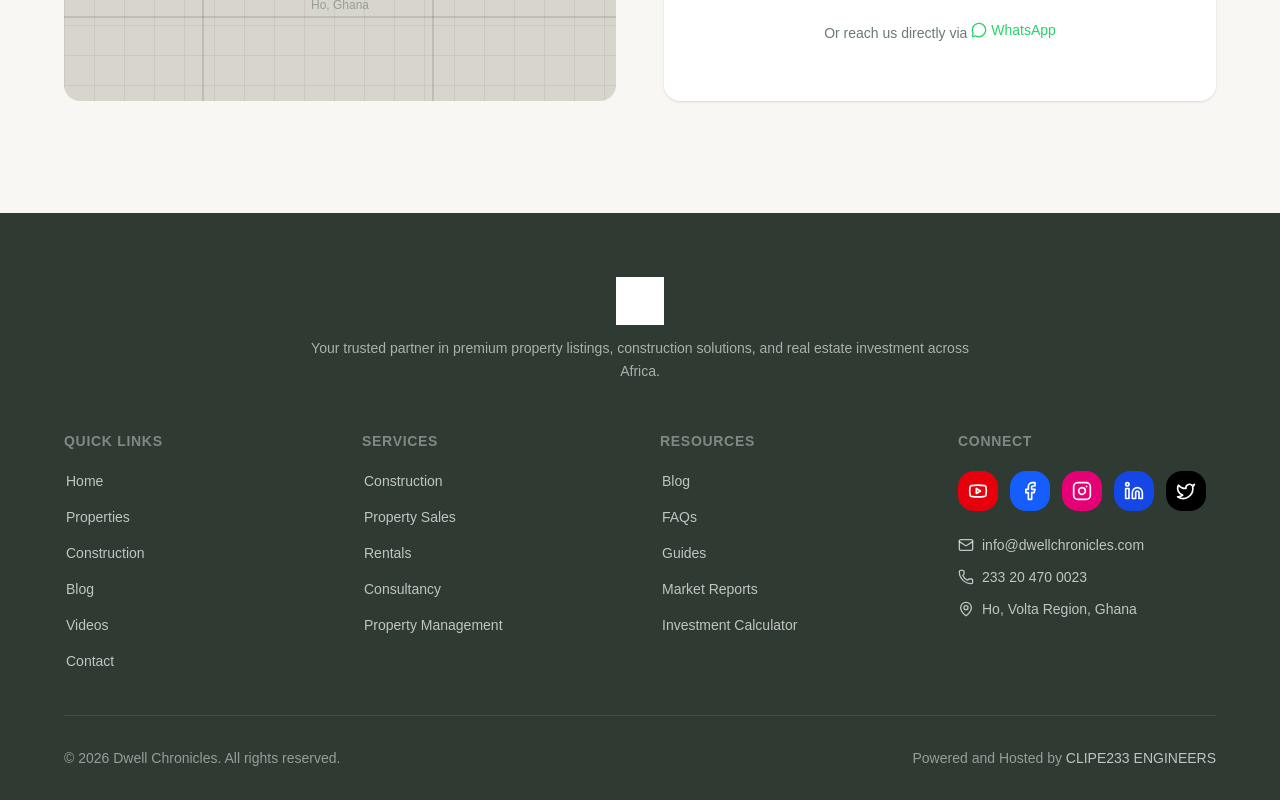
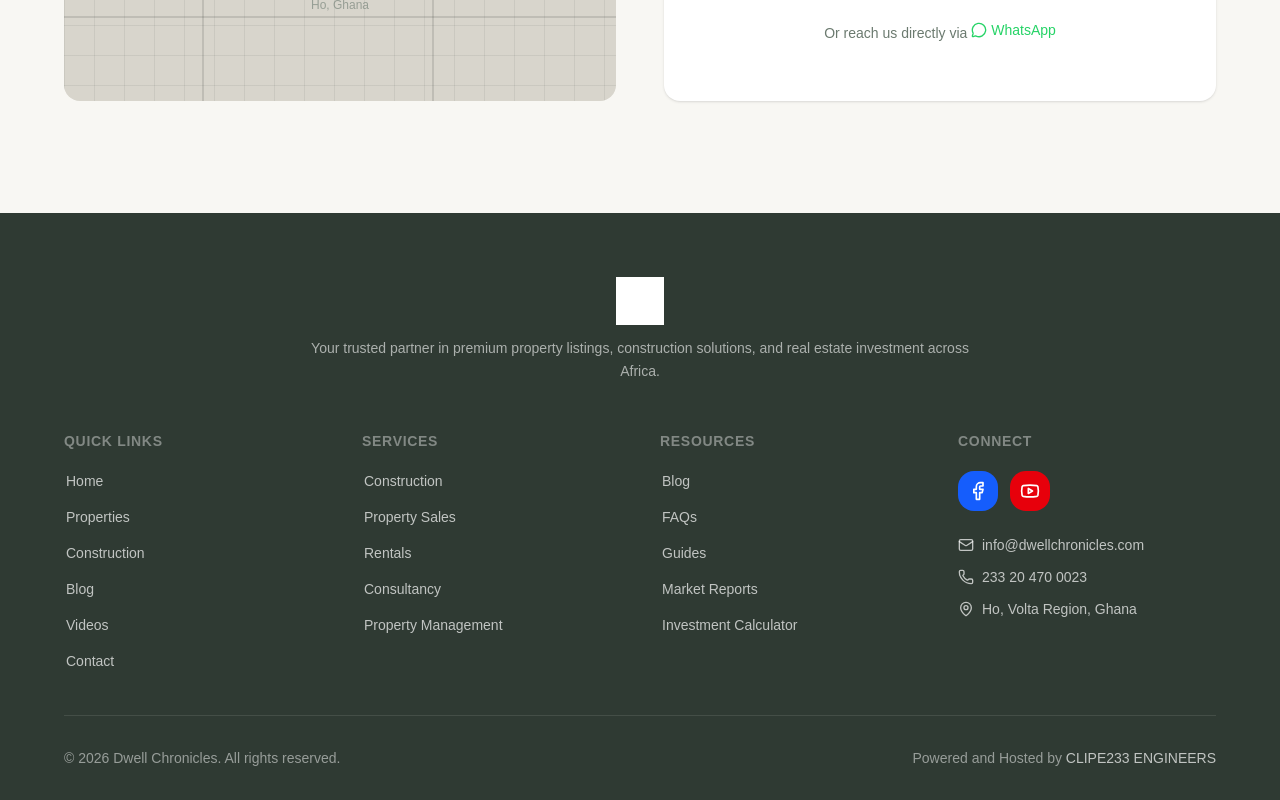
Before and after one commit to lilromeo2290/Dwell-Chronicles, a Next.js app: page / in a window 1280 px wide. Shown: the part 7045-7845 px from the top of the page. Built offline with nearby package versions, Linux system fonts and the light colour scheme; a web font is replaced by a local one.

Commit message:
2bf8243a-a468-40b9-bebe-b8581a174c36

```diff
--- a/src/components/sections/Footer.tsx
+++ b/src/components/sections/Footer.tsx
@@ -4,9 +4,6 @@ import {
   ArrowRight,
   Youtube,
   Facebook,
-  Instagram,
-  Linkedin,
-  Twitter,
 
   Mail,
   Phone,
@@ -40,34 +37,16 @@ const resources = [
 
 const socialLinks = [
   {
-    icon: Youtube,
-    href: '#',
-    bg: 'bg-red-600',
-    label: 'YouTube',
-  },
-  {
     icon: Facebook,
-    href: '#',
+    href: 'https://web.facebook.com/dwellchronicles',
     bg: 'bg-blue-600',
     label: 'Facebook',
   },
   {
-    icon: Instagram,
-    href: '#',
-    bg: 'bg-pink-600',
-    label: 'Instagram',
-  },
-  {
-    icon: Linkedin,
-    href: '#',
-    bg: 'bg-blue-700',
-    label: 'LinkedIn',
-  },
-  {
-    icon: Twitter,
-    href: '#',
-    bg: 'bg-black',
-    label: 'Twitter',
+    icon: Youtube,
+    href: 'https://www.youtube.com/@dwellchronicles/featured',
+    bg: 'bg-red-600',
+    label: 'YouTube',
   },
 ];
 
```
